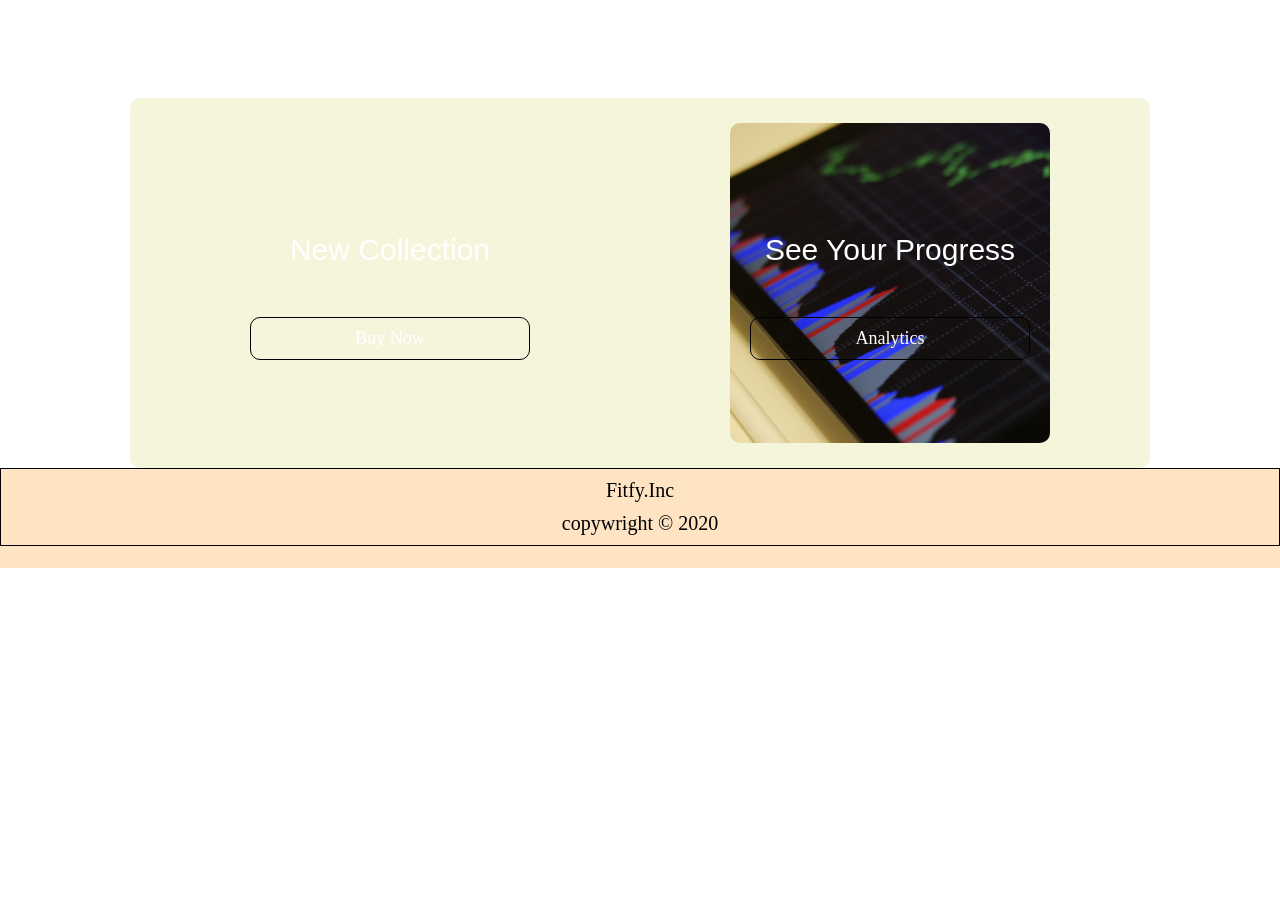
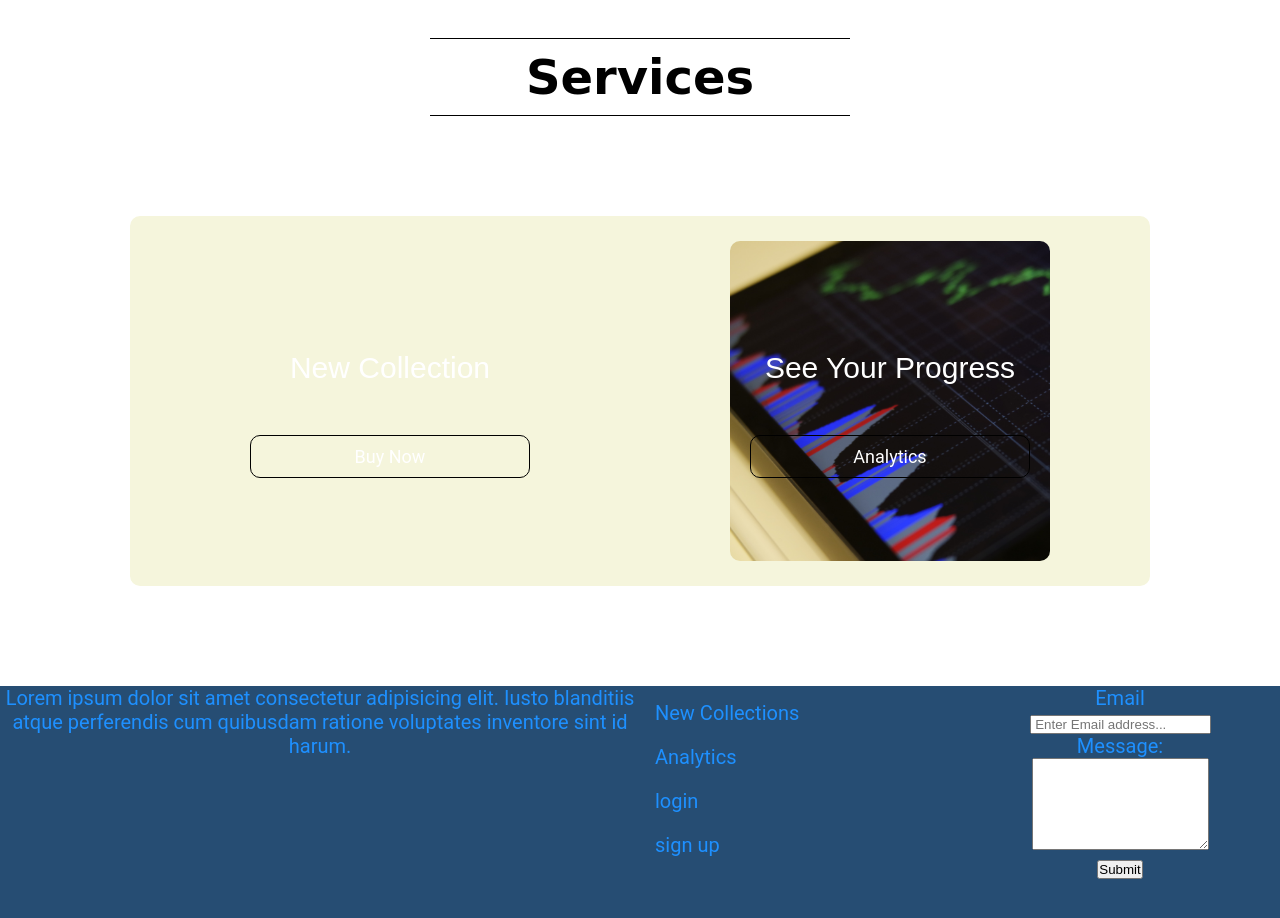
Before and after one commit to Ammy016/fitfy, a plain HTML site: page html/index.html in a window 1280 px wide. Shown: the part 844-1762 px from the top of the page. Before the commit the page ends 1412 px from the top, so only its background shows below. Drawn offline with Linux system fonts and the light colour scheme; a web font is replaced by a local one.

Commit message:
addded footer

```diff
--- a/css/style.css
+++ b/css/style.css
@@ -3,8 +3,12 @@
     padding:0;
 }
 
+@import url('https://fonts.googleapis.com/css2?family=Roboto:wght@300;400&display=swap');
 body{
-  color:#000;
+
+  background:#fff;
+  color: #fff;
+  font-family: 'Roboto', sans-serif;
 }
 
 #landing{
@@ -82,12 +86,25 @@ body{
 
 }
 
+.tag{
+  color: black;
+  margin: 40px auto;
+  max-width:400px;
+  font-family: 'Grenze Gotisch', cursive;
+  font-size: 48px;
+  font-weight: bolder;
+  border-top: #000 solid 1px;
+  border-bottom: #000 solid 1px;
+  padding:10px;
+  text-align: center;
+}
+
 #services{
     /* border:1px solid #000; */
     border-radius: 10px;
     width:1000px;
-    margin: auto;
-    margin-top: 100px ;
+    margin: 100px auto;
+     ;
     background-color: beige;
     padding: 10px;
     display: flex;
@@ -179,20 +196,33 @@ body{
 }
 
 #footer-wrapper{
-    background-color: bisque;
+    background-color: #264d73;
     font-size:20px;
-    height:100px;
+    height:300px;
     text-align: center;
 }
 
-.footer-content{
 
-    border: #000 solid 1px;
+
+.footer-content {
+    display: grid;
+    grid-template-columns: repeat(4,1fr);
+    color: dodgerblue;
+
 }
 
-.footer-content p{
+.links ul{
+  list-style: none;
+  text-align: start;
+}
 
-    margin:10px auto;
+.links li {
+  padding: 5px;
+  margin:10px;
+}
+
+.footer-about{
+  grid-column: span 2;
 }
 h2 {
     font-size: 45px;
@@ -251,11 +281,11 @@ h2 {
     grid-column: 1 / 3;
   }
 
-  .bg1 {
+  .bg-1 {
     background: url('https://i.ibb.co/dBLbrRV/bg1.jpg');
   }
 
-  .bg2 {
+  .bg-2 {
     background: url('https://i.ibb.co/Fb5jb3J/bg2.jpg');
     color: #333;
   }
--- a/html/index.html
+++ b/html/index.html
@@ -7,7 +7,7 @@
     <link rel="stylesheet" href="../css/style.css">
     <title>Fitfy | Welcome</title>
     <link href="https://fonts.googleapis.com/css2?family=Yellowtail&display=swap" rel="stylesheet">
-
+    <link href="https://fonts.googleapis.com/css2?family=Grenze+Gotisch:wght@500&display=swap" rel="stylesheet">
 </head>
 <body>
     <div id="landing">
@@ -25,6 +25,8 @@
 
     </div>
 
+    <div class="tag">Services</div>
+
     <div id="services">
         <div class="serv-1">
             <p>New Collection</p>
@@ -38,8 +40,28 @@
 
     <div id="footer-wrapper">
         <div class="footer-content">
-            <p>Fitfy.Inc</p>
-            <p>copywright &copy; 2020</p>
+            <div class="footer-about">
+                <p class="company-info">Lorem ipsum dolor sit amet consectetur adipisicing elit. Iusto blanditiis atque perferendis cum quibusdam ratione voluptates inventore sint id harum.</p>
+            </div>
+            <div class="links">
+                <ul>
+                    <li>New Collections</li>
+                    <li>Analytics</li>
+                    <li>login</li>
+                    <li>sign up</li>
+                </ul>
+            </div>
+            <div class="contact-us">
+                <form>
+                    <label>Email</label><br>
+                    <input type="email" name="email" id="form-email" placeholder=" Enter Email address..."><br>
+
+                    <label>Message:</label><br>
+                    <textarea name="message" id="message-form" cols="20" rows="6"></textarea><br>
+
+                    <input type="submit" value="Submit">
+                </form>
+            </div>
         </div>
     </div>
 
```
Also changed, not shown: html/grid.html (+12 -12 lines).
